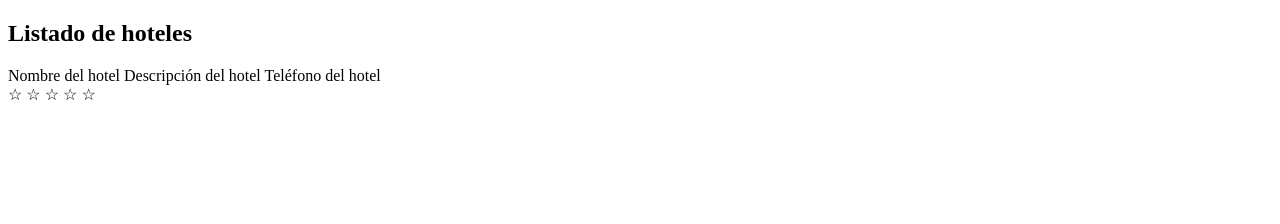
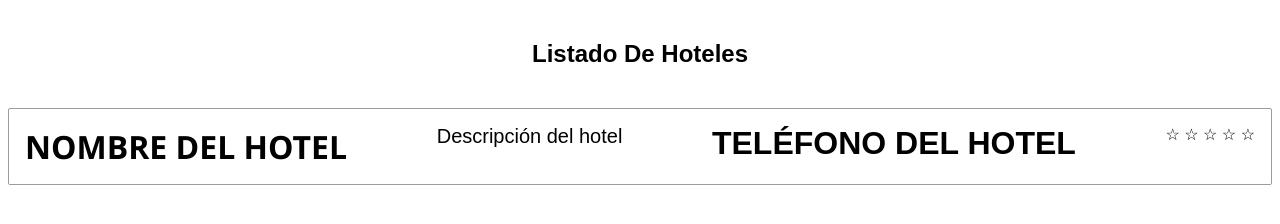
Before and after one commit to conchaasensio/bootcamp-js-laboratotio, a plain HTML site: page modulo-0/index.html in a window 1280 px wide. Drawn offline with Linux system fonts and the light colour scheme.

Commit message:
Add styles

```diff
--- a/modulo-0/index.html
+++ b/modulo-0/index.html
@@ -5,6 +5,7 @@
     <meta http-equiv="X-UA-Compatible" content="IE=edge" />
     <meta name="viewport" content="width=device-width, initial-scale=1.0" />
     <title>Hoteles</title>
+    <link rel="stylesheet" href="site.css" />
   </head>
   <body>
     <div class="hotels-container">
@@ -13,9 +14,9 @@
       </div>
       <div class="hotels-body">
         <div class="hotel-item">
-          <span>Nombre del hotel</span>
-          <span>Descripción del hotel</span>
-          <span>Teléfono del hotel</span>
+          <span class="hotel-name">Nombre del hotel</span>
+          <span class="hotel-description">Descripción del hotel</span>
+          <span class="hotel-telephone">Teléfono del hotel</span>
           <div class="hotel-rating">
             <span>&#9734;</span>
             <span>&#9734;</span>
--- /dev/null
+++ b/modulo-0/site.css
@@ -0,0 +1,40 @@
+body {
+  font-family: Arial, Helvetica, sans-serif;
+}
+
+.hotels-header h2 {
+  padding: 1.25rem;
+  text-align: center;
+  text-transform: capitalize;
+}
+
+.hotels-body {
+  margin: auto;
+  min-width: 90%;
+}
+
+.hotel-item {
+  padding: 1rem;
+  border-radius: 2px;
+  border: 1px solid #9c9c9c;
+  display: flex;
+  justify-content: space-between;
+}
+
+.hotel-name {
+  text-transform: uppercase;
+  font-size: 2rem;
+  font-weight: 700;
+  font-family: 'Segoe UI', Tahoma, Geneva, Verdana, sans-serif;
+}
+
+.hotel-description {
+  font-size: 1.25rem;
+  font-weight: 300;
+}
+
+.hotel-telephone {
+  text-transform: uppercase;
+  font-size: 2rem;
+  font-weight: 700;
+}
```
